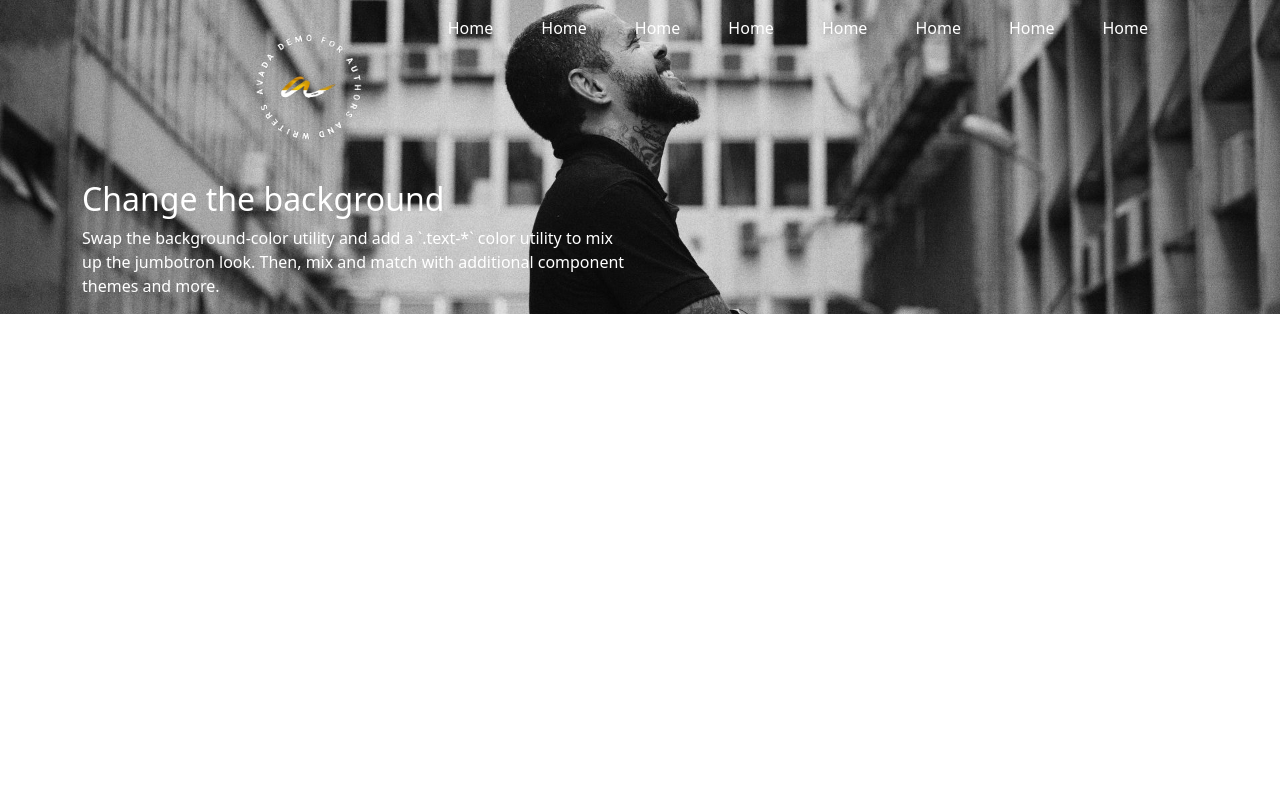
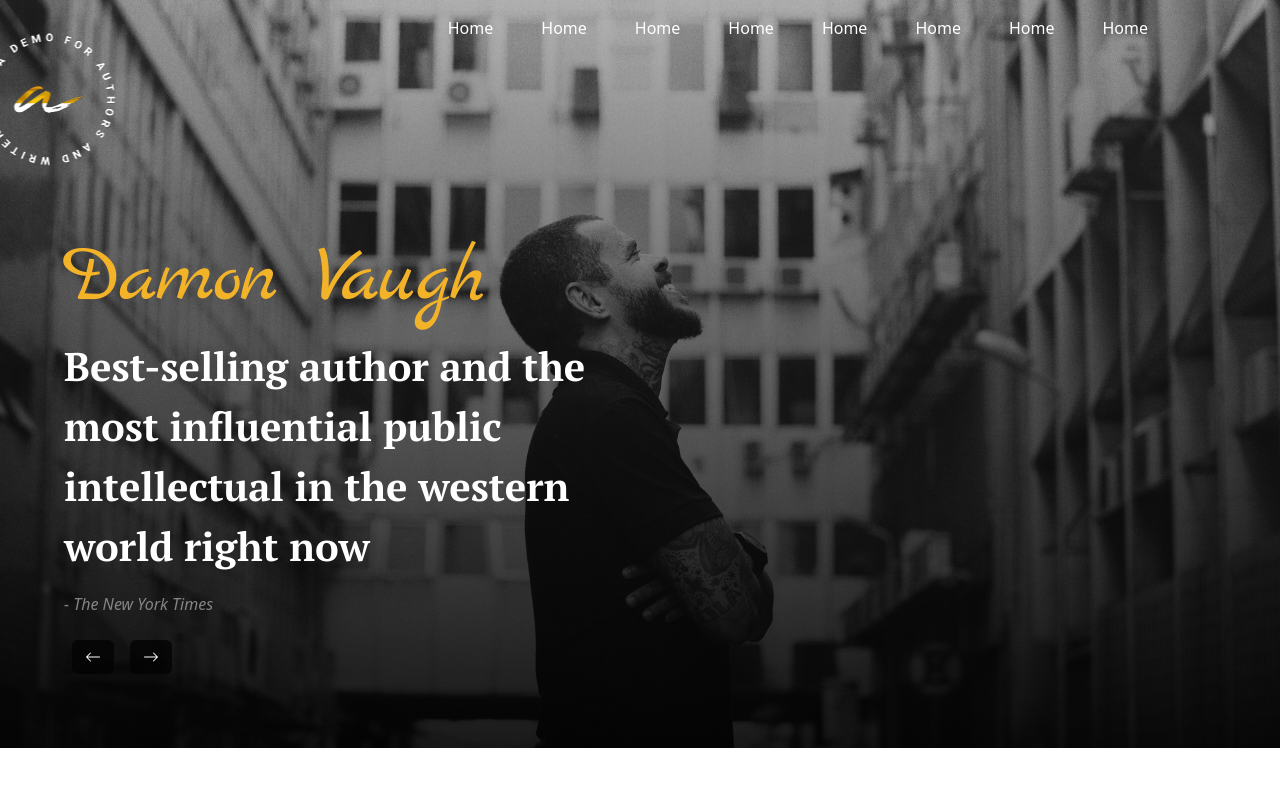
Before and after one commit to Mariosam2/proj-html-vuejs, a Vue app: page / in a window 1280 px wide. Shown: the top 786 px of the page. Built offline with nearby package versions, Linux system fonts and the light colour scheme.

Commit message:
completed jumbotron header

```diff
--- a/index.html
+++ b/index.html
@@ -1,13 +1,20 @@
 <!DOCTYPE html>
 <html lang="en">
+
 <head>
   <meta charset="UTF-8" />
   <link rel="icon" type="image/svg+xml" href="/vite.svg" />
   <meta name="viewport" content="width=device-width, initial-scale=1.0" />
+  <link rel="preconnect" href="https://fonts.googleapis.com">
+  <link rel="preconnect" href="https://fonts.gstatic.com" crossorigin>
+  <link href="https://fonts.googleapis.com/css2?family=Marck+Script&family=PT+Serif:wght@700&display=swap"
+    rel="stylesheet">
   <title>Vite + Vue</title>
 </head>
+
 <body>
   <div id="app"></div>
   <script type="module" src="/src/main.js"></script>
 </body>
+
 </html>
--- a/src/assets/scss/partials/_header.scss
+++ b/src/assets/scss/partials/_header.scss
@@ -4,20 +4,22 @@
     background-image: url(../img/bg-large.jpg);
     background-size: cover;
     background-repeat: no-repeat;
-    background-position: center;
+    background-position: bottom;
+    position: relative;
+
+    .layover {
+        position: absolute;
+        top: 0;
+        left: 0;
+        bottom: 0;
+        right: 0;
+        background-image: linear-gradient(to top, rgba($black, 0.9), rgba($secondary, 0.3));
+    }
 
     .ms_nav {
-        .container-fluid.ms_container {
+        .container-fluid {
             align-items: flex-start;
 
-            .ms_logo {
-                margin-inline-start: 8rem;
-
-                img {
-                    width: 150px;
-                }
-
-            }
 
             .ms_nav-item {
                 margin: 0 1rem;
@@ -31,4 +33,43 @@
         }
 
     }
+
+    .ms_container-large {
+        width: 100%;
+        max-width: 1440px;
+        margin: 0 auto;
+        padding: 1rem;
+
+        .jumbo {
+            height: 500px;
+            margin-top: 10rem;
+
+            .ms_logo {
+                position: absolute;
+                right: 100%;
+                bottom: 100%;
+                translate: 50%;
+                margin-bottom: 2rem;
+            }
+
+            .jumbo-header-p {
+                font-size: 2.5rem;
+                font-family: $pt-serif;
+            }
+
+            .caption {
+                color: $light-gray;
+            }
+
+            .btn.ms_btn-jumbo-header {
+                display: flex;
+                align-items: center;
+                background-color: rgba($black, 0.8);
+                color: $white;
+                margin: 0 0.5rem;
+                padding: 0.5rem 0.75rem;
+
+            }
+        }
+    }
 }
--- a/src/assets/scss/partials/_variables.scss
+++ b/src/assets/scss/partials/_variables.scss
@@ -4,10 +4,10 @@ $white: #ffffff;
 $black: #030303;
 $primary: #f3b329;
 $secondary: #434343;
-$ligth-gray: #868586;
+$light-gray: #868586;
 $pumice: #bec5be;
 $dark-blue: #027986;
-$ligth-blue: #51bfc7;
+$light-blue: #51bfc7;
 $corn-harvest: #936c0f;
 $bright-red: #d61a2a;
 
@@ -17,3 +17,12 @@ $cod-gray: #1d1c1a;
 $pewter: #96a4a3;
 $sand-dunk: #7c6e69;
 $oslo-gray: #86888e;
+
+//Material desing
+$primary-text: #e1aa40;
+
+
+//Fonts
+
+$font-script: 'Marck Script', cursive;
+$pt-serif: 'PT Serif', serif;
--- a/src/assets/scss/style.scss
+++ b/src/assets/scss/style.scss
@@ -1,3 +1,14 @@
 @use '../node_modules/bootstrap/scss/bootstrap.scss';
 @use './partials/header';
 @use './partials/variables' as *;
+
+img {
+    max-width: 100%;
+    height: auto;
+}
+
+.jumbo-title {
+    font-family: $font-script;
+    font-size: 5rem;
+    color: $primary;
+}
--- a/src/components/layout/AppHeader.vue
+++ b/src/components/layout/AppHeader.vue
@@ -5,10 +5,9 @@ export default {
 </script>
 <template>
     <header id="site_header" class="px-5">
-        <nav class="navbar navbar-expand-lg ms_nav px-5">
-            <div class="container-fluid ms_container">
-                <a class="navbar-brand ms_logo" href="#"><img src="../../assets/img/author-logo-round-small.png"
-                        alt="" /></a>
+        <div class="layover"></div>
+        <nav class="navbar navbar-expand-lg ms_nav pe-5">
+            <div class="container-fluid">
                 <button class="navbar-toggler" type="button" data-bs-toggle="collapse"
                     data-bs-target="#navbarSupportedContent" aria-controls="navbarSupportedContent"
                     aria-expanded="false" aria-label="Toggle navigation">
@@ -49,15 +48,33 @@ export default {
         </nav>
         <!-- /.ms_nav -->
         <!-- component jumbotron -->
-        <div class="container">
+        <div class="ms_container-large">
             <div class="row align-items-md-stretch">
-                <div class="col-md-6">
-                    <div class="h-100 text-white rounded-3">
-                        <h2>Change the background</h2>
-                        <p>Swap the background-color utility and add a `.text-*` color utility to mix up the jumbotron
-                            look.
-                            Then,
-                            mix and match with additional component themes and more.</p>
+                <div class="col-md-6 jumbo position-relative">
+                    <img src="../../assets/img/author-logo-round-small.png" alt="" class="ms_logo">
+                    <div class="h-100 text-white">
+                        <h2 class="jumbo-title">Damon Vaugh</h2>
+                        <p class="jumbo-header-p">Best-selling author and the most influential public intellectual in
+                            the western world right now</p>
+                        <span class="caption d-block">
+                            <i>- The New York Times</i>
+                        </span>
+                        <div class="next-prev d-flex mt-2">
+                            <div class="btn ms_btn-jumbo-header prev  my-3">
+                                <svg xmlns="http://www.w3.org/2000/svg" width="16" height="16" fill="currentColor"
+                                    class="bi bi-arrow-left" viewBox="0 0 16 16">
+                                    <path fill-rule="evenodd"
+                                        d="M15 8a.5.5 0 0 0-.5-.5H2.707l3.147-3.146a.5.5 0 1 0-.708-.708l-4 4a.5.5 0 0 0 0 .708l4 4a.5.5 0 0 0 .708-.708L2.707 8.5H14.5A.5.5 0 0 0 15 8z" />
+                                </svg>
+                            </div>
+                            <div class="btn ms_btn-jumbo-header next my-3">
+                                <svg xmlns="http://www.w3.org/2000/svg" width="16" height="16" fill="currentColor"
+                                    class="bi bi-arrow-right" viewBox="0 0 16 16">
+                                    <path fill-rule="evenodd"
+                                        d="M1 8a.5.5 0 0 1 .5-.5h11.793l-3.147-3.146a.5.5 0 0 1 .708-.708l4 4a.5.5 0 0 1 0 .708l-4 4a.5.5 0 0 1-.708-.708L13.293 8.5H1.5A.5.5 0 0 1 1 8z" />
+                                </svg>
+                            </div>
+                        </div>
 
                     </div>
                 </div>
```
Also changed, not shown: src/assets/img/arrow-left.svg (added), src/assets/img/arrow-right.svg (added). Lines whose indentation alone changed are shown as unchanged.
